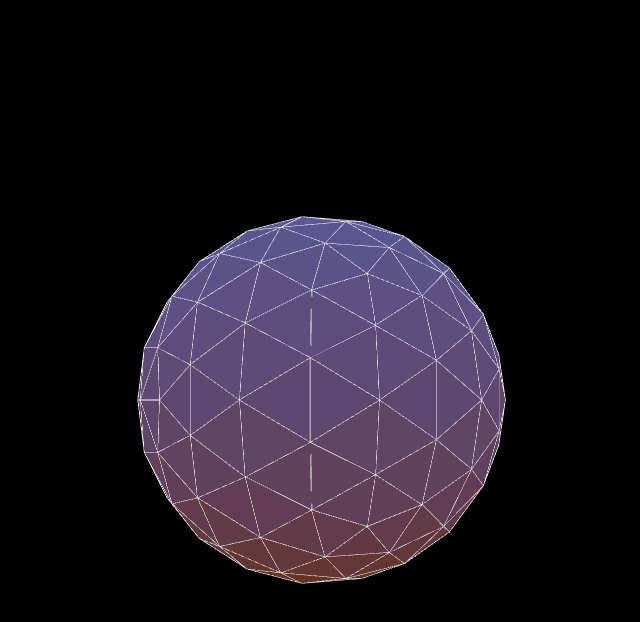
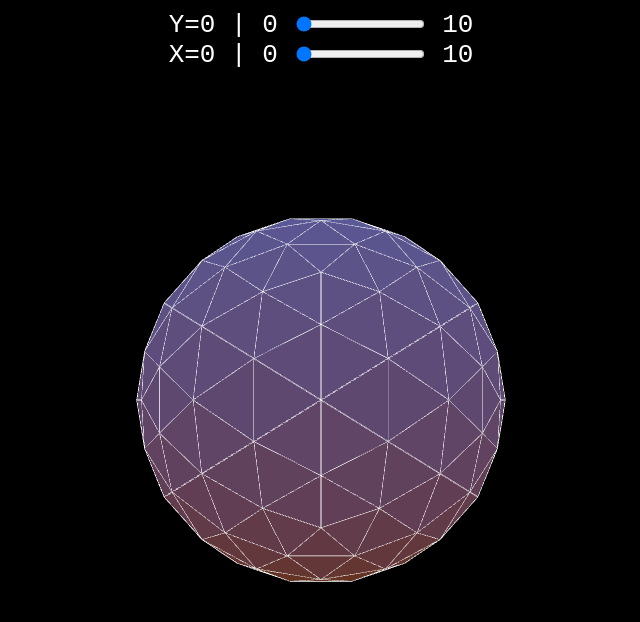
Before and after one commit to leonardoanthony/threejs, a website built with Vite: page index.html in a window 1280 px wide. Shown: the whole page, without its empty margins (319-959 px from the left). Built offline with nearby package versions, Linux system fonts and the light colour scheme; animation ran at ten frames a second.

Commit message:
:sparkles: feat: interagindo com o objeto

```diff
--- a/index.html
+++ b/index.html
@@ -19,7 +19,20 @@
 		</style>
 	</head>
 	<body>
-		<div id="info"></div>
+		<div id="info">
+			<div class="flex">
+				<span>Y=<span id="valueY">0</span> |</span>
+				<span>0</span>
+				<input id="speedY" value="0" type="range" min="0" max="10">
+				<span>10</span>
+			</div>
+			<div class="flex">
+				<span>X=<span id="valueX">0</span> |</span>
+				<span>0</span>
+				<input id="speedX" value="0" type="range" min="0" max="10">
+				<span>10</span>
+			</div>
+		</div>
 		<script type="module" src="/main.js"></script>
 	</body>
 </html>
--- a/main.js
+++ b/main.js
@@ -18,7 +18,7 @@ const scene = new THREE.Scene();
 
 const controls = new OrbitControls(camera, renderer.domElement);
 controls.enableDamping = true;
-controls.dampingFactor = 0.03;
+controls.dampingFactor = 0.01;
 
 const geometry = new THREE.IcosahedronGeometry(1, 3)
 const material = new THREE.MeshStandardMaterial({
@@ -41,12 +41,29 @@ mesh.add(wireMash);
 const hemiLight = new THREE.HemisphereLight(0x9999ff, 0xaa5500);
 scene.add(hemiLight);
 
+let speedX = 0;
+let speedY = 0;
+
 function animate(){
     requestAnimationFrame(animate);
-    mesh.rotation.y += 0.003
+    mesh.rotation.y += speedX / 1000
+    mesh.rotation.x += speedY / 1000
     renderer.render(scene, camera);
     controls.update();
 }
+
+document.getElementById('speedX').addEventListener('change', (e) => {
+    const value = e.target.value;
+    const textValue = document.getElementById('valueX');
+    textValue.innerText = value;
+    speedX = Number(value)*5;
+})
+document.getElementById('speedY').addEventListener('change', (e) => {
+    const value = e.target.value;
+    const textValue = document.getElementById('valueY');
+    textValue.innerText = value;
+    speedY = Number(value)*5;
+})
 
 animate();
 
```
